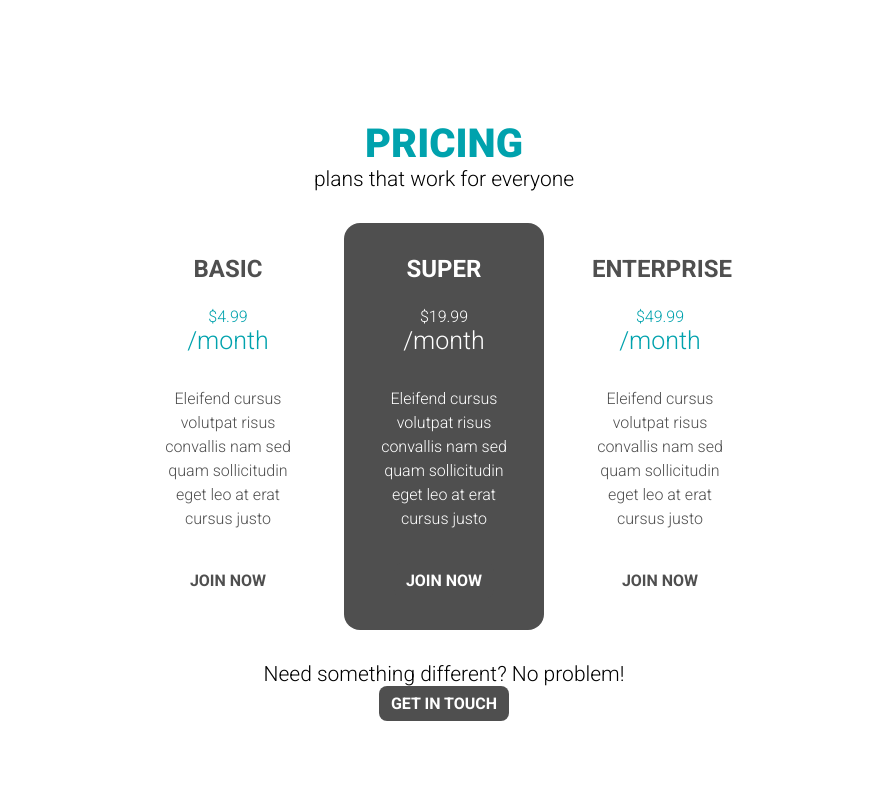
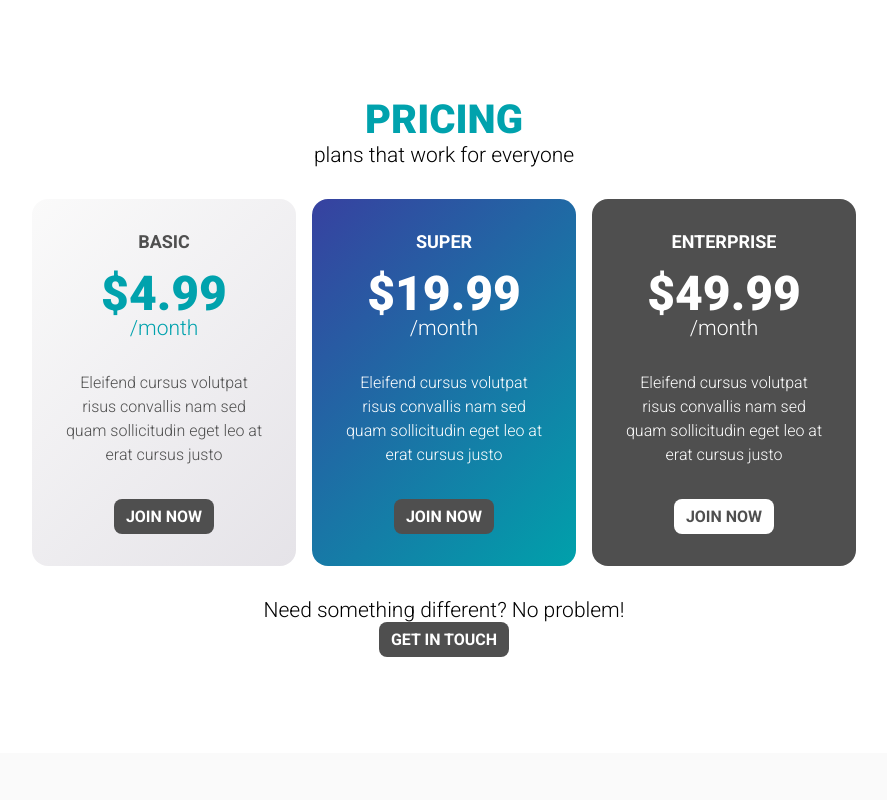
Before and after one commit to andrewteece/css-pricing-cards-v3, a plain HTML site: page index.html in a window 1280 px wide. Shown: the top 800 px of the page, without its empty margins (196-1083 px from the left). Drawn offline with Linux system fonts and the light colour scheme.

Commit message:
create utility classes

```diff
--- a/index.html
+++ b/index.html
@@ -17,7 +17,7 @@
       <p class="fs-500">plans that work for everyone</p>
 
       <div class="plans">
-        <div class="plan plan--light">
+        <div class="plan bg-light">
           <h2 class="plan__title">basic</h2>
           <p class="plan__price">$4.99<span>/month</span></p>
           <p class="plan__description">
@@ -27,7 +27,7 @@
           <a href="#" class="button">Join Now</a>
         </div>
 
-        <div class="plan plan--accent">
+        <div class="plan bg-accent">
           <h2 class="plan__title">super</h2>
           <p class="plan__price">$19.99<span>/month</span></p>
           <p class="plan__description">
@@ -36,7 +36,7 @@
           </p>
           <a href="#" class="button">Join Now</a>
         </div>
-        <div class="plan plan--light">
+        <div class="plan bg-dark">
           <h2 class="plan__title">Enterprise</h2>
           <p class="plan__price">$49.99<span>/month</span></p>
           <p class="plan__description">
--- a/styles.css
+++ b/styles.css
@@ -46,14 +46,18 @@ img {
 body {
     font-family: var(--ff-primary);
     text-align: center;
+    margin: 0;
+}
+
+section {
+    padding: 6rem 0;
 }
 
 .section-title {
     font-size: var(--fs-800);
     text-transform: uppercase;
     font-weight: var(--fw-900);
-    margin-top: 3em;
-    margin-bottom: 0;
+    margin: 0;
     color: var(--clr-accent-400)
 }
 
@@ -67,6 +71,24 @@ body {
     margin: 0 auto;
     max-width: 62.5rem;
 }
+
+/* Utility */
+
+.bg-light {
+    color: var(--clr-neutral-400);
+    background: linear-gradient(-45deg, #e5e3e8, #fafafa);
+}
+
+.bg-accent {
+    color: var(--clr-neutral-100);
+    background: linear-gradient(-45deg, #00a1ab, #3741a0);
+}
+
+.bg-dark {
+    color: var(--clr-neutral-100);
+    background: var(--clr-neutral-400);
+}
+
 
 /* Buttons */
 
@@ -100,45 +122,44 @@ body {
 }
 
 .plan {
-    width: 12.5rem;
+    width: 16.5rem;
     padding: 2em;
     border-radius: 1em;
     margin: 0 0.5em;
 }
 
-.plan--light {
-    color: var(--clr-neutral-400);
-    background: linear-gradient(-45deg, var(--clr-neutral-300, var(--clr-neutral-200)))
-}
-
-.plan--light .plan__price {
+.bg-light .plan__price {
     color: var(--clr-accent-400);
 }
 
-.plan--light .button {
+.bg-dark .button {
     background: var(--clr-neutral-100);
     color: var(--clr-neutral-400);
 }
 
-.plan--accent {
-    color: var(--clr-neutral-100);
-    background: var(--clr-neutral-400);
-}
-
-.plan--accent .button {
+.bg-light .button {
     background: var(--clr-neutral-100);
     background: var(--clr-neutral-400);
 }
 
 .plan__title {
+    font-size: var(--fs-400);
     text-transform: uppercase;
     margin: 0 0 1em;
 }
 
+.plan__price {
+    font-size: var(--fs-900);
+    line-height: 1;
+    font-weight: var(--fw-900);
+    margin: 0;
+}
+
 .plan__price span {
     display: block;
-    font-size: var(--fs-600);
-    font-weight: var(--fs-300);
+    font-size: var(--fs-500);
+    font-weight: var(--fw-300);
+
 }
 
 .plan__description {
@@ -148,6 +169,9 @@ body {
 
 /* Team Section */
 
+.team {
+    background: var(--clr-neutral-200);
+}
 .team-members {
     display: flex;
     flex-wrap: wrap;
```
